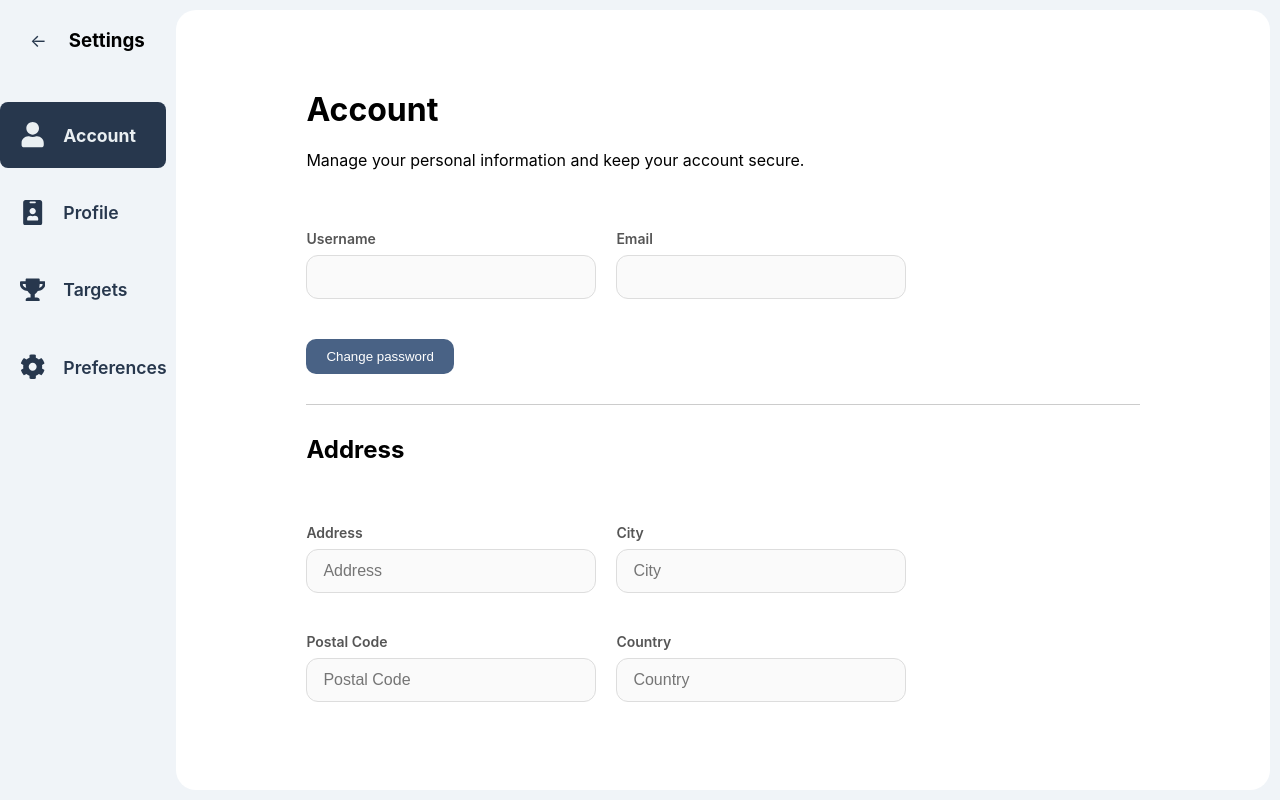
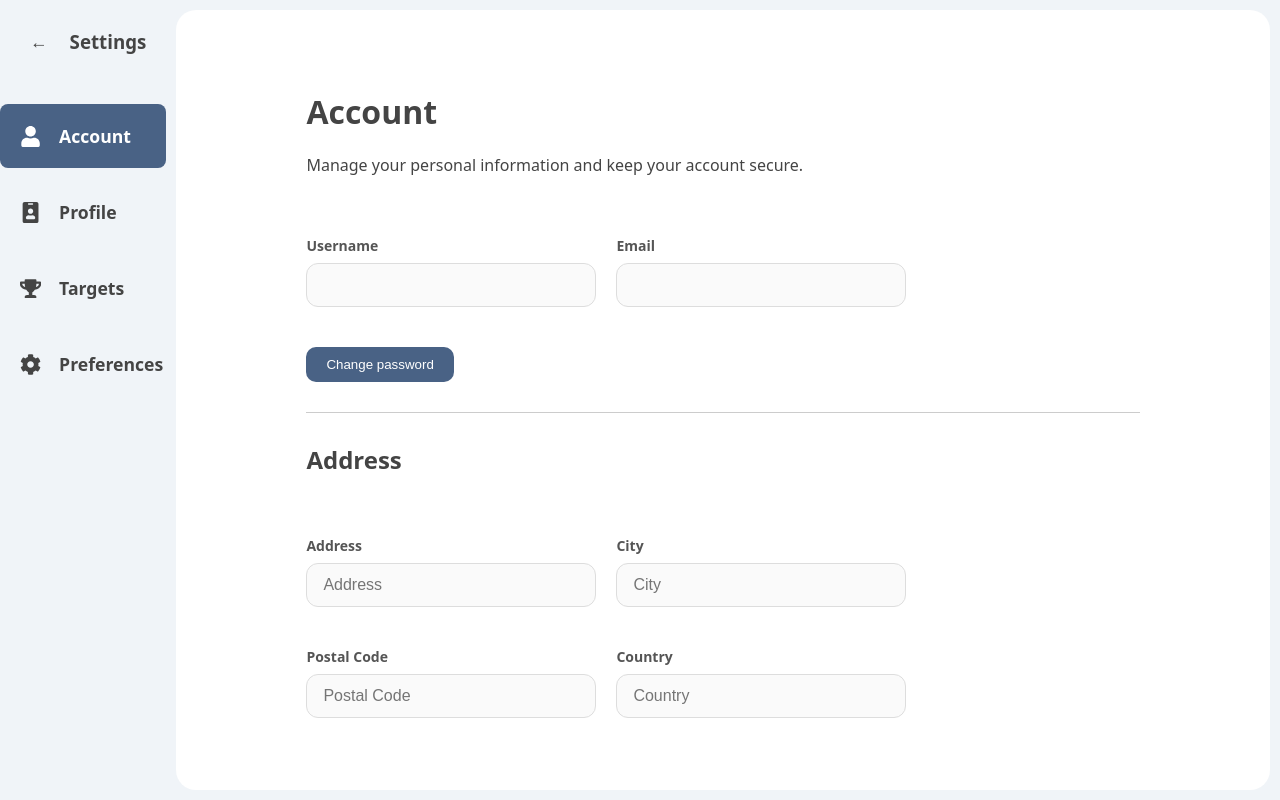
Before and after one commit to MaciejCieslik1/biteRight_webapp, a React (Create React App) app in the folder frontend/: page /settings in a window 1280 px wide. Built offline with nearby package versions, Linux system fonts and the light colour scheme; no server answers; a web font is replaced by a local one.

Commit message:
Add functional darkmode and font settings

```diff
--- a/frontend/src/App.js
+++ b/frontend/src/App.js
@@ -3,14 +3,17 @@ import React from "react";
 import { BrowserRouter as Router } from "react-router-dom";
 import AppRoutes from "./routes/AppRoutes";
 import { UserProvider } from "./contexts/UserContext";
+import { PreferencesProvider } from "./contexts/PreferencesContext";
 
 function App() {
   return (
+    <PreferencesProvider>
     <UserProvider>
       <Router>
         <AppRoutes />
       </Router>
     </UserProvider>
+    </PreferencesProvider>
   );
 }
 
--- a/frontend/src/components/PasswordModal.css
+++ b/frontend/src/components/PasswordModal.css
@@ -3,15 +3,15 @@
   margin-left: 80px;
   padding: 10px 20px;
   border: none;
-  background-color: #496285;
-  color: white;
+  background-color: var(--color-btn-primary);
+  color: var(--color-btn-text);
   border-radius: 10px;
   cursor: pointer;
   transition: background-color 0.2s;
 }
 
 .password-button:hover {
-  background-color: #27374d;
+  background-color: var(--color-border-focus);
 }
 
 .modal-backdrop {
@@ -28,7 +28,7 @@
 }
 
 .modal {
-  background: white;
+  background: var(--color-bg-secondary);
   border-radius: 20px;
   padding: 30px;
   width: 90%;
@@ -37,12 +37,15 @@
   display: flex;
   flex-direction: column;
   gap: 15px;
+  color: var(--color-text-main);
 }
 
 .modal input {
   padding: 10px 14px;
-  border: 1px solid #ccc;
+  border: 1px solid var(--color-border-default);
   border-radius: 10px;
+  background-color: var(--color-bg-input);
+  color: var(--color-text-main);
 }
 
 .modal-buttons {
@@ -52,13 +55,13 @@
 }
 
 .modal-buttons .save {
-  background-color: #496285;
-  color: white;
+  background-color: var(--color-btn-primary);
+  color: var(--color-btn-text);
 }
 
 .modal-buttons .cancel {
   background-color: transparent;
-  color: #888;
+  color: var(--color-text-muted);
 }
 
 .modal-buttons button {
--- a/frontend/src/components/SettingsSidebar.css
+++ b/frontend/src/components/SettingsSidebar.css
@@ -6,7 +6,6 @@
   padding: 0;
   margin: 0;
   box-sizing: border-box;
-
 }
 
 .header {
@@ -21,14 +20,12 @@
   all: unset;
   cursor: pointer;
   font-size: 1.1rem;
-  color: #27374d;
+  color: var(--color-text-main);
   margin-left: 20px;
   padding: 10px;
   border-radius: 4px;
   transition: background-color 0.2s ease;
 }
-
-
 
 .menu--list {
   display: flex;
@@ -38,9 +35,8 @@
   margin: 0;
   font-size: 1.1rem;
   font-weight: 600;
-  color: #27374d;
+  color: var(--color-text-main);
 }
-
 
 .item {
   all: unset;
@@ -54,31 +50,23 @@
   color: inherit;
 }
 
-.menu-icon {
-  font-size: 1.2em;
-  margin: 0;
-  padding-right: 10px;
-  display: block;
-  line-height: 1;
-  width: 1.2em;
-  height: 1.2em;
-  flex-shrink: 0;
-}
-
-
-
 .item:hover {
-  background-color: #d9e0eb;
+  background-color: var(--color-bg-hover);
 }
 
 .menu--list .item.active {
-    background-color: #27374d;
-    color: #eaeff2;
-
+  background-color: var(--color-btn-primary);
+  color: var(--color-btn-text);
   font-weight: bold;
   pointer-events: none;
 }
 
 .menu--list .item.active:hover {
-  background-color: #ddd;
+  background-color: var(--color-bg-hover);
 }
+
+.menu-icon {
+  font-size: 1.2em;
+  padding-right: 10px;
+  flex-shrink: 0;
+}
--- /dev/null
+++ b/frontend/src/contexts/PreferencesContext.js
@@ -0,0 +1,52 @@
+import React, { createContext, useContext, useState, useEffect } from 'react';
+
+const PreferencesContext = createContext();
+
+export const PreferencesProvider = ({ children }) => {
+  const [prefs, setPrefs] = useState({
+    language: 'en',
+    darkmode: false,
+    font: 'system-ui',
+    notifications: false,
+  });
+
+  useEffect(() => {
+    const token = localStorage.getItem('jwt');
+    const fetchPreferences = async () => {
+      try {
+        const res = await fetch('http://localhost:8080/userPreferences/findUserPreferences', {
+          method: 'GET',
+          headers: {
+            Authorization: `Bearer ${token}`,
+            Accept: 'application/json',
+          },
+        });
+        if (!res.ok) throw new Error('Failed to fetch preferences');
+        const data = await res.json();
+        setPrefs(data);
+      } catch (err) {
+        console.error('Failed to load preferences:', err);
+      }
+    };
+
+    fetchPreferences();
+  }, []);
+
+  useEffect(() => {
+    const root = document.body;
+    root.style.fontFamily = prefs.font || 'system-ui';
+    if (prefs.darkmode) {
+      root.classList.add('dark-mode');
+    } else {
+      root.classList.remove('dark-mode');
+    }
+  }, [prefs.font, prefs.darkmode]);
+
+  return (
+    <PreferencesContext.Provider value={{ prefs, setPrefs }}>
+      {children}
+    </PreferencesContext.Provider>
+  );
+};
+
+export const usePreferences = () => useContext(PreferencesContext);
--- a/frontend/src/index.css
+++ b/frontend/src/index.css
@@ -11,3 +11,62 @@ code {
   font-family: source-code-pro, Menlo, Monaco, Consolas, 'Courier New',
     monospace;
 }
+
+:root {
+  --color-bg-main: #f0f4f8;
+  --color-bg-secondary: #ffffff;
+  --color-bg-input: #fafafa;
+  --color-bg-hover: #dfe8f5;
+
+  --color-border-default: #ddd;
+  --color-border-light: #ccc;
+  --color-border-medium: #bbb;
+  --color-border-focus: #27374d;
+
+  --color-text-main: #444;
+  --color-text-secondary: #555;
+  --color-text-muted: #888;
+
+  --color-btn-primary: #496285;
+  --color-btn-secondary: transparent;
+  --color-btn-text: white;
+
+  --color-toggle-bg: #ccc;
+  --color-toggle-checked: #496285;
+  --color-toggle-dot: white;
+
+  --color-success: green;
+}
+
+.dark-mode {
+  --color-bg-main: #1e1e2f;
+  --color-bg-secondary: #2a2a3d;
+  --color-bg-input: #2f2f43;
+  --color-bg-hover: #3b3b50;
+
+  --color-border-default: #444;
+  --color-border-light: #555;
+  --color-border-medium: #666;
+  --color-border-focus: #8ab4f8;
+
+  --color-text-main: #f0f0f0;
+  --color-text-secondary: #ccc;
+  --color-text-muted: #999;
+
+  --color-btn-primary: #4f6fa5;
+  --color-btn-secondary: transparent;
+  --color-btn-text: #ffffff;
+
+  --color-toggle-bg: #555;
+  --color-toggle-checked: #8ab4f8;
+  --color-toggle-dot: white;
+
+  --color-success: #90ee90;
+}
+
+html, body {
+  background-color: var(--color-bg-main);
+  color: var(--color-text-main);
+  font-family: system-ui, sans-serif;
+  transition: background-color 0.3s, color 0.3s;
+}
--- a/frontend/src/pages/SettingsPage/SettingsPage.css
+++ b/frontend/src/pages/SettingsPage/SettingsPage.css
@@ -1,7 +1,7 @@
 .settings-container {
   display: flex;
   height: 100vh;
-  background-color: #f0f4f8;
+  background-color: var(--color-bg-main);
   padding-left: 0;
   margin: 0;
 }
@@ -10,14 +10,13 @@
   flex: 1;
   border-radius: 20px;
   margin: 10px;
-  background-color: rgb(255, 255, 255);
-
+  background-color: var(--color-bg-secondary);
   overflow-y: auto;
   padding: 20px;
 }
 
 .settings-title {
-    margin: 30px 80px 0px 80px;
+  margin: 30px 80px 0px 80px;
 }
 
 .field-wrapper {
@@ -39,7 +38,7 @@
 hr {
   border: none;
   height: 1px;
-  background-color: #ccc;
+  background-color: var(--color-border-light);
   margin: 30px 80px 30px 80px;
 }
 
@@ -53,22 +52,23 @@ hr {
 .field-label {
   font-size: 14px;
   font-weight: 600;
-  color: #555;
+  color: var(--color-text-secondary);
 }
 
 .field-input {
   padding: 12px 16px;
-  border: 1px solid #ddd;
+  border: 1px solid var(--color-border-default);
   border-radius: 12px;
   font-size: 16px;
-  background-color: #fafafa;
-  transition: border 0.2s;
+  background-color: var(--color-bg-input);
+  color: var(--color-text-main);
+  transition: border 0.2s, background-color 0.2s;
 }
 
 .field-input:focus {
   outline: none;
-  border-color: #27374d;
-  background-color: #fff;
+  border-color: var(--color-border-focus);
+  background-color: var(--color-bg-secondary);
 }
 
 .field-actions {
@@ -81,7 +81,6 @@ hr {
 .save-btn,
 .cancel-btn {
   padding: 6px 14px;
-  border: none;
   border-radius: 8px;
   font-weight: 500;
   font-size: 14px;
@@ -89,22 +88,23 @@ hr {
 }
 
 .save-btn {
-  background-color: #496285;
-  color: white;
+  background-color: var(--color-btn-primary);
+  color: var(--color-btn-text);
+  border: none;
 }
 
 .cancel-btn {
-  background-color: transparent;
-  color: #888;
-  border: 1px solid #ccc;
+  background-color: var(--color-btn-secondary);
+  color: var(--color-text-muted);
+  border: 1px solid var(--color-border-light);
 }
 
 .bmi-info {
   margin-left: 80px;
-  margin-top: 10;
-  max-width: 300;
+  margin-top: 10px;
+  max-width: 300px;
   font-weight: 600;
-  color: #444;
+  color: var(--color-text-main);
 }
 
 .full-width {
@@ -121,23 +121,23 @@ hr {
 
 .btn-option {
   padding: 8px 16px;
-  border: 1px solid #bbb;
-  background-color: white;
+  border: 1px solid var(--color-border-medium);
+  background-color: var(--color-bg-secondary);
+  color: var(--color-text-main);
   border-radius: 20px;
   cursor: pointer;
   transition: 0.2s ease;
 }
 
 .btn-option.active {
-  background-color: #496285;
-  color: white;
-  border-color: #496285;
+  background-color: var(--color-btn-primary);
+  color: var(--color-btn-text);
+  border-color: var(--color-btn-primary);
 }
 
 .btn-option:hover {
-  background-color: #dfe8f5;
+  background-color: var(--color-bg-hover);
 }
-
 
 .toggle {
   position: relative;
@@ -156,9 +156,11 @@ hr {
 .slider {
   position: absolute;
   cursor: pointer;
-  top: 0; left: 0;
-  right: 0; bottom: 0;
-  background-color: #ccc;
+  top: 0;
+  left: 0;
+  right: 0;
+  bottom: 0;
+  background-color: var(--color-toggle-bg);
   transition: 0.4s;
   border-radius: 28px;
 }
@@ -170,13 +172,13 @@ hr {
   width: 20px;
   left: 4px;
   bottom: 4px;
-  background-color: white;
+  background-color: var(--color-toggle-dot);
   transition: 0.4s;
   border-radius: 50%;
 }
 
 .toggle input:checked + .slider {
-  background-color: #496285;
+  background-color: var(--color-toggle-checked);
 }
 
 .toggle input:checked + .slider::before {
@@ -184,7 +186,7 @@ hr {
 }
 
 .save-message {
-  color: green;
+  color: var(--color-success);
   margin-left: 80px;
   margin-top: 10px;
 }
```
Also changed, not shown: frontend/src/pages/SettingsPage/PreferencesSettings.js (+28 -47 lines).
